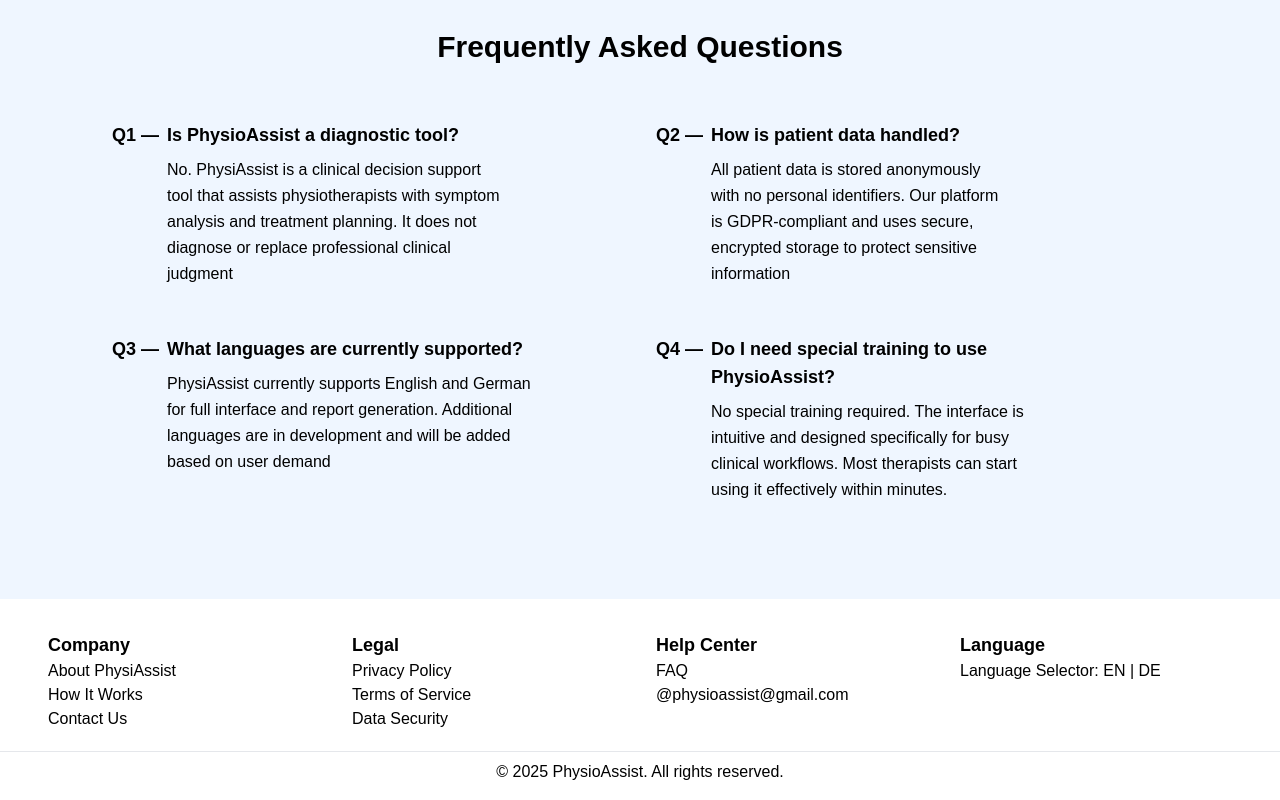
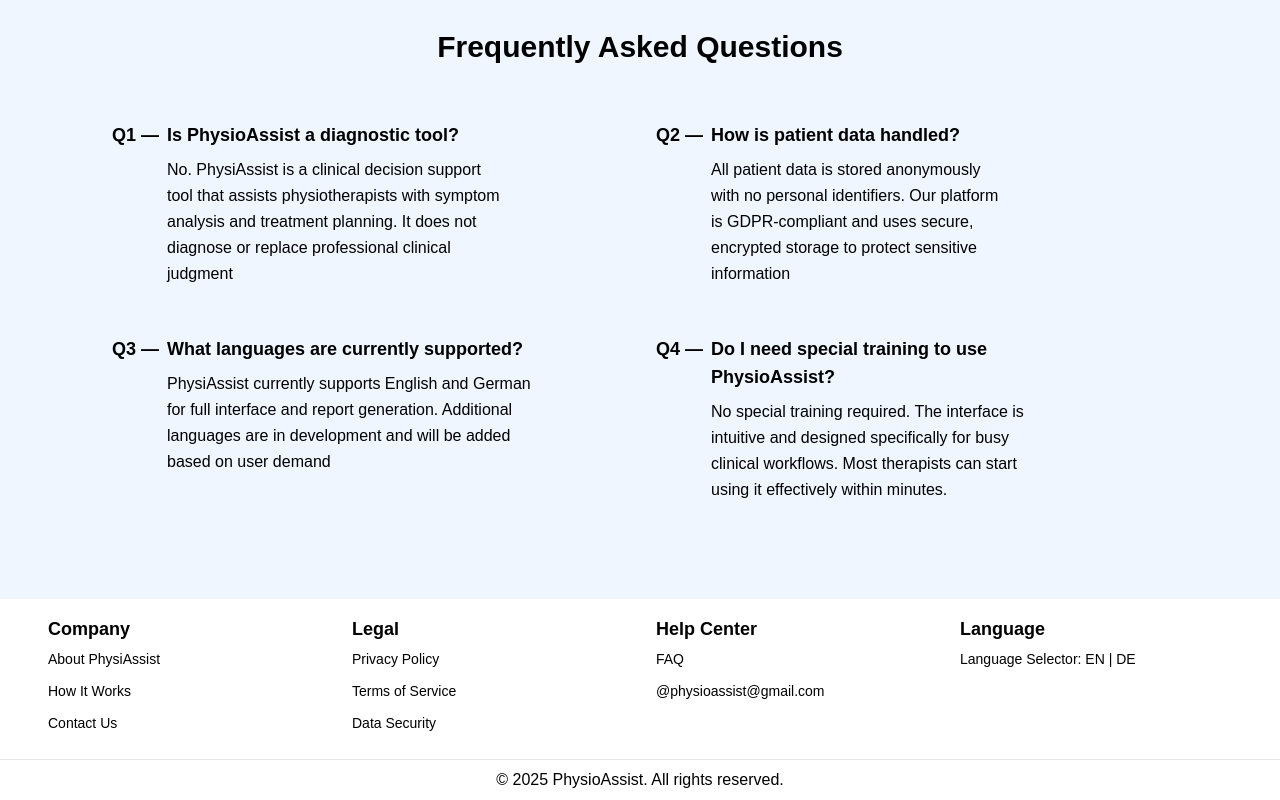
Before and after one commit to michaelfuchaka/PhysioAssist, a Next.js app in the folder physioAssist/client/: page / in a window 1280 px wide. Shown: the part 1724-2524 px from the top of the page. Built offline with nearby package versions, Linux system fonts and the light colour scheme.

Commit message:
feat: Implement ContactModal component and integrate it into Footer; enhance layout and styling for better user experience l : implement login page with email/password and Google sign-in

```diff
--- a/physioAssist/client/src/app/ContactModal/contactModal.jsx
+++ b/physioAssist/client/src/app/ContactModal/page.jsx
@@ -10,7 +10,7 @@ const ContactModal = ({ isOpen, onClose }) => {
         <h2 className="text-2xl font-bold mb-4 text-[#324B6F]">Contact PhysiAssist</h2>
         <form className="space-y-4">
           <input type="text" placeholder="Full Name" className="w-full p-3 border rounded-lg focus:ring-2 focus:ring-[#324B6F] outline-none" />
-          <input type="email" placeholder="Work Email" className="w-full p-3 border rounded-lg focus:ring-2 focus:ring-[#324B6F] outline-none" />
+          <input type="email" placeholder=" Email" className="w-full p-3 border rounded-lg focus:ring-2 focus:ring-[#324B6F] outline-none" />
           <textarea placeholder="How can we help?" rows="4" className="w-full p-3 border rounded-lg focus:ring-2 focus:ring-[#324B6F] outline-none" />
           <button className="w-full bg-[#324B6F] text-white font-semibold py-3 rounded-lg hover:bg-slate-700 transition-colors">
             Send Message
--- a/physioAssist/client/src/app/auth/login/page.jsx
+++ b/physioAssist/client/src/app/auth/login/page.jsx
@@ -0,0 +1,84 @@
+"use client"
+import React , {  useState }  from 'react';
+import Image from 'next/image';
+
+const login = () => {
+ const [imageError, setImageError] = useState(false);
+
+
+  return (
+    <div>
+    <div >
+        <a href="#" >
+        <div className='shrink-0'>
+                {imageError ? (
+                    <span style={{ color: '#324B6F', fontWeight: 'bold', fontSize: '16px' }}>
+                        PhysioAssist
+                    </span>
+                ) : (
+                    <Image
+                        src="/assets/logo.png"
+                        alt="Logo"
+                        width={200}
+                        height={60}
+                        priority
+                        onError={() => setImageError(true)}
+                    />
+                )}
+        </div>
+        </a>
+        <a href="#" >Don&apos;t have an account? <strong>Sign Up</strong></a>
+    </div>
+
+        <div>
+        {/* login form  */}
+        <h2>Welcome Back </h2>
+         <p>Please enter your details to sign in</p>
+         <form >
+            {/* email */}
+            <div>
+                <label> Email</label>
+                <input
+                type="email"
+                 placeholder="Enter your email"
+                //  value={email}
+                 onChange={(e) => setEmail(e.target.value)}
+                 required
+                />
+            </div>
+            {/* password */}
+            <div>
+            <label className="">
+              Password
+            </label>
+            <input
+              type="password"
+              placeholder="Enter your password"
+            //   value={password}
+              onChange={(e) => setPassword(e.target.value)}
+              required
+            />
+            </div>
+
+             <div >
+                    <a href="#">Forgot password?</a>
+              </div>
+
+             <button type="submit" >
+                Sign In
+            </button>
+
+             <div >or continue with</div>
+              <div >
+             <button type="button" >
+                Google
+                </button>
+
+              </div>
+         </form>
+         </div>
+    </div>
+  )
+}
+
+export default login
--- a/physioAssist/client/src/components/Footer.jsx
+++ b/physioAssist/client/src/components/Footer.jsx
@@ -1,30 +1,30 @@
 "use client"
 import React, { useState } from 'react'
-import ContactModal from '@/app/ContactModal/contactModal';
+import ContactModal from '@/app/ContactModal/page.jsx';
 
 const Footer = () => {
 
  const [isModalOpen, setIsModalOpen] = useState(false);
 
   return (
-    <div className='text-[#000000] py-4 '>
+    <div className='text-[#000000]  '>
            <div className='px-6 md:px-12 '>
-     <div className='flex justify-between gap-8'>
+     <div className='flex flex-col md:flex-row justify-between gap-8  text-sm'>
     <div className="flex-1 min-w-[150px]">
         <h3 className='font-semibold text-lg mt-4'>
         Company
         </h3>
-        <a href="#about" className="hover:underline cursor-pointer block">
+        <a href="#about" className="hover:underline cursor-pointer block py-1.5">
             About PhysiAssist
          </a>
 
 
-         <a href="#how-it-works" className="hover:underline cursor-pointer block ">
+         <a href="#how-it-works" className="hover:underline cursor-pointer block py-1.5">
         <p>How It Works</p>
           </a>
         <button
         onClick={() => setIsModalOpen(true)}
-        className="hover:underline cursor-pointer block text-left"
+        className="hover:underline cursor-pointer block py-1.5 text-left"
         >
         Contact Us
         </button>
@@ -34,19 +34,19 @@ const Footer = () => {
         <h3 className='font-semibold text-lg mt-4'>
         Legal
         </h3>
-        <p>Privacy Policy</p>
-        <p>Terms of Service</p>
-        <p>Data Security</p>
+        <p className="py-1.5">Privacy Policy</p>
+        <p className="py-1.5">Terms of Service</p>
+        <p className="py-1.5">Data Security</p>
     </div>
 
      <div className="flex-1 min-w-[150px]">
         <h3 className='font-semibold text-lg mt-4'>
         Help Center
         </h3>
-         <a href="#faq" className="hover:underline cursor-pointer block ">
+         <a href="#faq" className="hover:underline cursor-pointer block py-1.5">
         <p>FAQ</p>
         </a>
-        <p>@physioassist@gmail.com</p>
+        <p className="py-1.5">@physioassist@gmail.com</p>
 
     </div>
 
@@ -55,7 +55,7 @@ const Footer = () => {
         <h3 className='font-semibold text-lg mt-4'>
        Language
         </h3>
-        <p>Language Selector: EN | DE</p>
+        <p className="py-1.5">Language Selector: EN | DE</p>
 
     </div>
 
```
